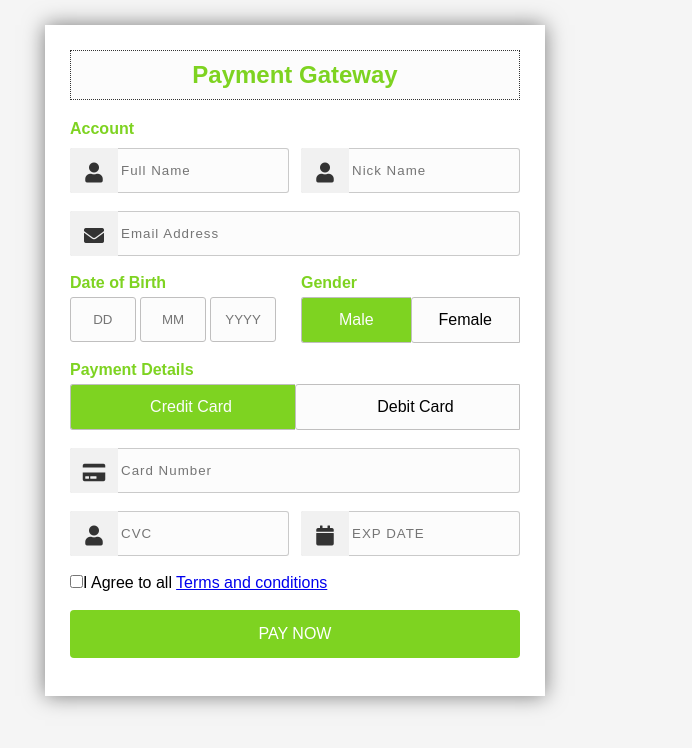
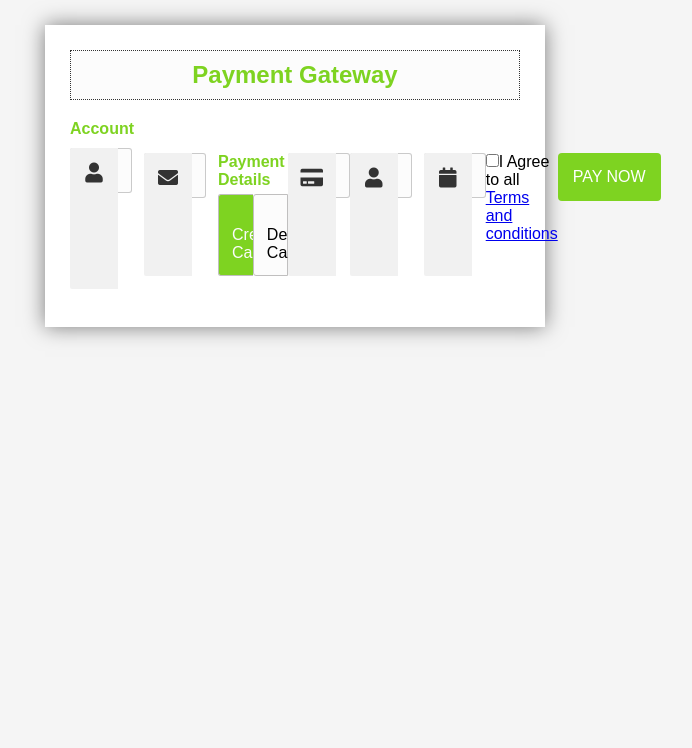
Before and after one commit to Jithin-sunil/Fluentflow, a PHP site: page /User/Payment.php in a window 1280 px wide. Shown: the top 748 px of the page, without its empty margins (345-1037 px from the left). Run offline with PHP 8.4, Linux system fonts and the light colour scheme; some libraries are stand-ins or nearby versions.

Commit message:
Update Payment.php

```diff
--- a/Project/User/Payment.php
+++ b/Project/User/Payment.php
@@ -194,32 +194,15 @@ session_start();
 
 					<i class="fa fa-user icon" aria-hidden="true"></i>
 				</div>
-				<div class="input-box">
-					<input class="name" type="text" name="txtnname" id="txtnname" placeholder="Nick Name" required>
-					<i class="fa fa-user icon" aria-hidden="true"></i>
-				</div>
-			</div>
+
 			<div class="input-group">
 				<div class="input-box">
 					<input class="name" type="email" name="txtemail" id="txtemail" placeholder="Email Address" required>
 					<i class="fa fa-envelope icon" aria-hidden="true"></i>
 				</div>
-			</div>
-			<div class="input-group">
-				<div class="input-box">
-					<h4>Date of Birth</h4>
-					<input class="dob" type="text" data-mask="00" name="txtdate" id="txtdate" placeholder="DD">
-					<input class="dob" type="text" data-mask="00" name="txtmonth" id="txtmonth" placeholder="MM">
-					<input class="dob" type="text" data-mask="0000" name="txtyear" id="txtyear" placeholder="YYYY">
-				</div>
-				<div class="input-box">
-					<h4>Gender</h4>
-					<input type="radio" name="rdbgender" id="male" checked  class="radio">
-					<label for="male">Male</label>
-					<input type="radio" name="rdbgender" id="female" class="radio">
-					<label for="female">Female</label>
-				</div>
-			</div>
+			</di
+
+
 			<div class="input-group">
 				<div class="input-box">
 					<h4>Payment Details</h4>
```
